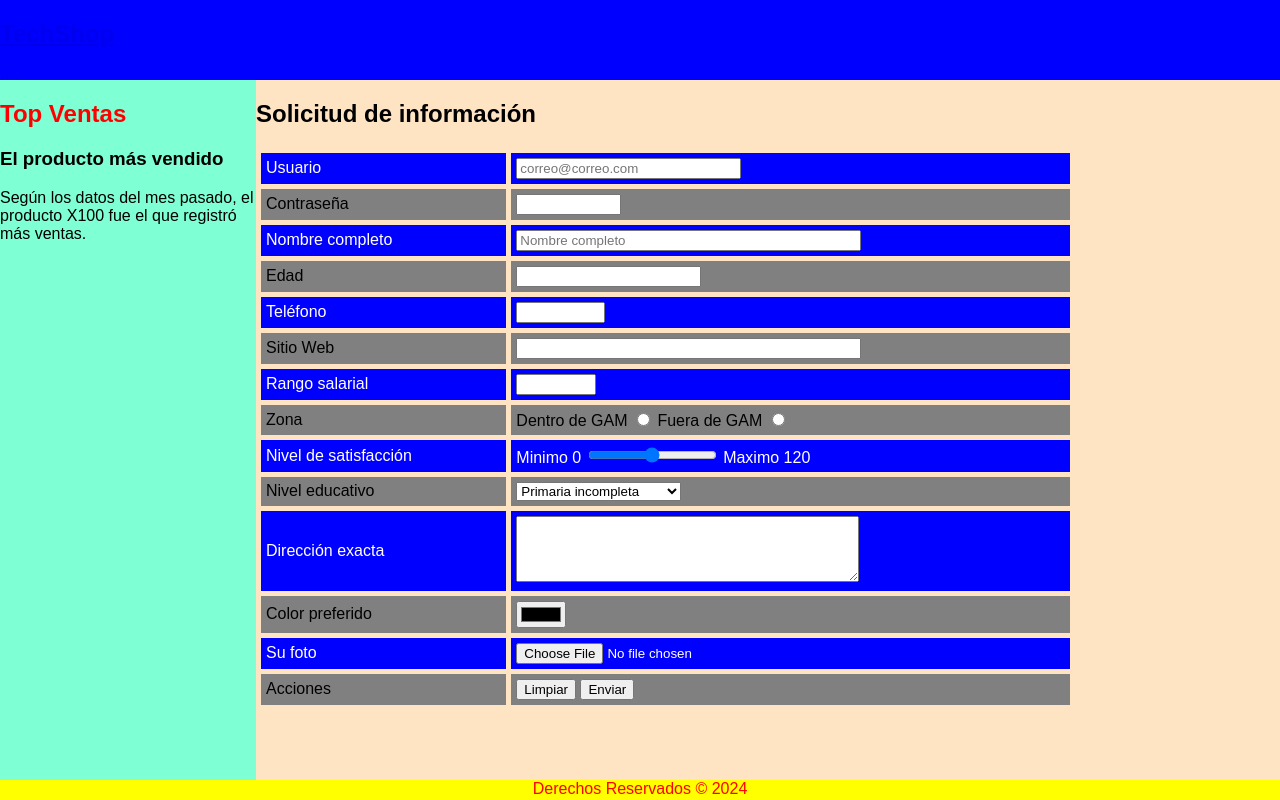
After one commit to Manuel0003/TiendaIIC, a Spring Boot app: page /formularios.html in a window 1280 px wide. The commit adds this page. Run offline with Spring Boot 4, Linux system fonts and the light colour scheme.

Commit message:
Semana tres commit del proyecto Tienda

```diff
--- /dev/null
+++ b/src/main/resources/static/css/estilos.css
@@ -0,0 +1,134 @@
+/*
+Click nbfs://nbhost/SystemFileSystem/Templates/Licenses/license-default.txt to change this license
+Click nbfs://nbhost/SystemFileSystem/Templates/Other/CascadeStyleSheet.css to edit this template
+*/
+/*
+    Created on : 3 jun 2024, 21:40:23
+    Author     : User
+*/
+
+body{
+    font-family: sans-serif;
+    padding: 80px 20px 0;
+    background-color: bisque;
+}
+
+.header{
+    position: fixed;
+    background-color: blue;
+    top: 0;
+    left: 0;
+    height: 80px;
+    width: 100%;
+}
+
+.aside{
+    position: fixed;
+    background-color: aquamarine;
+    top: 80px;
+    left: 0;
+    bottom: 20px;
+    width: 20%;
+}
+
+aside h2{
+    color: red;
+
+}
+
+
+.section{
+    overflow-y: scroll;
+    position: fixed;
+    background-color: bisque;
+    top:80px;
+    left:20%;
+    bottom:20px;
+    width:80%;
+}
+
+.footer{
+    position: fixed;
+    left:0;
+    bottom:0;
+    height:20px;
+    width:100%;
+    text-align: center;
+    background-color: yellow;
+    color: red;
+
+}
+
+/*
+a{
+    text-decoration: none;
+    background-color: green;
+    color: white;
+}
+
+a:hover{
+    background-color: black;
+    color: gray;
+}
+*/
+
+table{
+    width: 80%
+}
+
+thead tr{
+    background-color: black;
+    color: white;
+}
+
+tbody tr:nth-child(odd){
+    background-color: blue;
+    color: white;
+}
+
+tbody tr:nth-child(even){
+    background-color: gray;
+    color: black;
+}
+
+.logo{
+    font-size: 30px;
+    font-weight: bold;
+    padding:0 40px;
+    line-height: 90px;
+}
+
+.nav{
+    display: flex;
+    justify-content: space-between;
+    max-width: 992px;
+    margin:0 auto;
+}
+
+.nav-link{
+    color: white;
+    text-decoration: none;
+}
+
+.nav-menu{
+    display: flex;
+    margin-right: 40px;
+    list-style: none;
+}
+
+nav-menu-item{
+    font-size: 18px;
+    margin:0 10px;
+    line-height: 80px;
+    width: max-content;
+}
+
+nav-menu-link{
+    padding: 8px 12px;
+    border-radius: 4px;
+}
+
+nav-menu-link:hover{
+    background-color: #024070;
+    transition: 0.5s;
+}
--- a/src/main/resources/static/ejemplo2.html
+++ b/src/main/resources/static/ejemplo2.html
@@ -7,9 +7,8 @@ Click nbfs://nbhost/SystemFileSystem/Templates/Other/html.html to edit this temp
     <head>
         <title>Index</title>
         <meta charset="UTF-8">
-        <style>
-            p{background: red;color:white;}
-        </style>
+       <link href="css/estilos.css" rel="stylesheet" type="text/css"/>
+
     </head>
     <body>
         <header>
--- a/src/main/resources/static/ejemplo4.html
+++ b/src/main/resources/static/ejemplo4.html
@@ -7,7 +7,7 @@ Click nbfs://nbhost/SystemFileSystem/Templates/Other/html.html to edit this temp
     <head>
         <title>Index</title>
         <meta charset="UTF-8">
-        <meta name="viewport" content="width=device-width, initial-scale=1.0">
+        <link href="css/estilos.css" rel="stylesheet" type="text/css"/>
     </head>
     <body>
         <header>
--- a/src/main/resources/static/ejemplo5.html
+++ b/src/main/resources/static/ejemplo5.html
@@ -7,7 +7,7 @@ Click nbfs://nbhost/SystemFileSystem/Templates/Other/html.html to edit this temp
     <head>
         <title>Index</title>
         <meta charset="UTF-8">
-        <meta name="viewport" content="width=device-width, initial-scale=1.0">
+        <link href="css/estilos.css" rel="stylesheet" type="text/css"/>
     </head>
     <body>
         <header>
--- a/src/main/resources/static/ejemplo6.html
+++ b/src/main/resources/static/ejemplo6.html
@@ -7,7 +7,7 @@ Click nbfs://nbhost/SystemFileSystem/Templates/Other/html.html to edit this temp
     <head>
         <title>Index</title>
         <meta charset="UTF-8">
-        <meta name="viewport" content="width=device-width, initial-scale=1.0">
+        <link href="css/estilos.css" rel="stylesheet" type="text/css"/>
     </head>
     <body>
         <header>
--- a/src/main/resources/static/ejemplo7.html
+++ b/src/main/resources/static/ejemplo7.html
@@ -7,7 +7,7 @@ Click nbfs://nbhost/SystemFileSystem/Templates/Other/html.html to edit this temp
     <head>
         <title>Index</title>
         <meta charset="UTF-8">
-        <meta name="viewport" content="width=device-width, initial-scale=1.0">
+        <link href="css/estilos.css" rel="stylesheet" type="text/css"/>
     </head>
     <body>
         <a name="arriba"></a>
--- a/src/main/resources/static/ejemplo8.html
+++ b/src/main/resources/static/ejemplo8.html
@@ -7,7 +7,7 @@ Click nbfs://nbhost/SystemFileSystem/Templates/Other/html.html to edit this temp
     <head>
         <title>Index</title>
         <meta charset="UTF-8">
-        <meta name="viewport" content="width=device-width, initial-scale=1.0">
+        <link href="css/estilos.css" rel="stylesheet" type="text/css"/>
     </head>
     <body>
 
--- a/src/main/resources/static/ejemplo9.html
+++ b/src/main/resources/static/ejemplo9.html
@@ -7,7 +7,7 @@ Click nbfs://nbhost/SystemFileSystem/Templates/Other/html.html to edit this temp
     <head>
         <title>Index</title>
         <meta charset="UTF-8">
-        <meta name="viewport" content="width=device-width, initial-scale=1.0">
+        <link href="css/estilos.css" rel="stylesheet" type="text/css"/>
     </head>
     <body>
 
--- /dev/null
+++ b/src/main/resources/static/formularios.html
@@ -0,0 +1,150 @@
+<!DOCTYPE html>
+<!--
+Click nbfs://nbhost/SystemFileSystem/Templates/Licenses/license-default.txt to change this license
+Click nbfs://nbhost/SystemFileSystem/Templates/Other/html.html to edit this template
+-->
+<html>
+    <head>
+        <title>Formularios</title>
+        <meta charset="UTF-8">
+        <link href="css/estilos.css" rel="stylesheet" type="text/css"/>
+
+    </head>
+    <body>
+        <header class="header">
+            <nav>
+                <a href="Index.html"><h1>TechShop</h1></a>
+                <a href="Index.html">&triangleleft;</a>
+                <a href="ejemplo3.html">&triangleright;</a>
+            </nav>
+            <hr>
+        </header>
+        <aside class="aside">
+            <h2>Top Ventas</h2>
+            <h3>El producto más vendido</h3>
+            <p>Según los datos del mes pasado, el producto X100 fue el que registró más ventas.</p>
+        </aside>
+        <section class="section">
+            <article>
+                <header>
+                    <h2>Solicitud de información</h2>
+                </header>
+                <form action="#">
+                    <table border="0" cellspacing="5" cellpadding="5">
+                        <tbody>
+                            <tr>
+                                <td>Usuario</td>
+                                <td><input type="email"
+                                           name="usuario"
+                                           placeholder="correo@correo.com"
+                                           size="25"/>
+                                </td>
+                            </tr>
+                            <tr>
+                                <td>Contraseña</td>
+                                <td><input type="password"
+                                           name="clave"
+                                           size="10"/>
+                                </td>
+                            </tr>
+                            <tr>
+                                <td>Nombre completo</td>
+                                <td><input type="text"
+                                           name="nombre"
+                                           placeholder="Nombre completo"
+                                           size="40"/>
+                                </td>
+                            </tr>
+                            <tr>
+                                <td>Edad</td>
+                                <td><input type="number"
+                                           name="edad"
+                                           value=""
+                                           />
+                                </td>
+                            </tr>
+                            <tr>
+                                <td>Teléfono</td>
+                                <td><input type="tel"
+                                           name="telefono"
+                                           size="8"/>
+                                </td>
+                            </tr>
+                            <tr>
+                                <td>Sitio Web</td>
+                                <td><input type="url"
+                                           name="sitio"
+                                           size="40"/>
+                                </td>
+                            </tr>
+                            <tr>
+                                <td>Rango salarial</td>
+                                <td><input type="number"
+                                           name="salario"
+                                           min="400"
+                                           max="10000"
+                                           step="100"
+                                           />
+                                </td>
+                            </tr>
+                            <tr>
+                                <td>Zona</td>
+                                <td>
+                                    Dentro de GAM <input type="radio" name="zona" value="1">
+                                    Fuera de GAM  <input type="radio" name="zona" value="2">
+                                </td>
+                            </tr>
+                            <tr>
+                                <td>Nivel de satisfacción</td>
+                                <td> Minimo 0 <input type="range" min="0" max="10" step="1"/> Maximo 120
+                                </td>
+                            </tr>
+                            <tr>
+                                <td>Nivel educativo</td>
+                                <td>
+                                    <select name="nivel">
+                                        <option value="0"> Primaria incompleta</option>
+                                        <option value="1"> Primaria completa</option>
+                                        <option value="2"> Secundaria incompleta</option>
+                                        <option value="3"> Secundaria completa</option>
+                                        <option value="4"> Universitaria incompleta</option>
+                                        <option value="5"> Universitaria completa</option>
+                                    </select>
+                                </td>
+                            </tr>
+                            <tr>
+                                <td>Dirección exacta</td>
+                                <td>
+                                    <textarea name="direccion" rows="4" cols="40"></textarea>
+                                </td>
+                            </tr>
+                            <tr>
+                                <td>Color preferido</td>
+                                <td><input type="color"
+                                           name="color"/>
+                                </td>
+                            </tr>
+                            <tr>
+                                <td>Su foto</td>
+                                <td><input type="file"
+                                           name="foto"
+                                           accept="image/*"
+                                           />
+                                </td>
+                            </tr>
+                            <tr>
+                                <td>Acciones</td>
+                                <td>
+                                    <input type="reset" value="Limpiar"/>
+                                    <input type="submit" value="Enviar"/>
+                                </td>
+                            </tr>
+                        </tbody>
+
+                    </table>
+                </form>
+            </article>
+        </section>
+        <footer class="footer">Derechos Reservados &COPY; 2024</footer>
+    </body>
+</html>
```
Also changed, not shown: src/main/resources/static/Index.html (+17 -11 lines), src/main/resources/static/Index_1.html (added, +98 -0 lines), src/main/resources/static/audios.html (added, +49 -0 lines), src/main/resources/static/ejemplo3.html (+52 -6 lines), src/main/resources/static/iframe.html (added, +66 -0 lines), src/main/resources/static/img/css/estilos.css (deleted, +0 -8 lines), src/main/resources/static/videos.html (added, +51 -0 lines), src/main/resources/static/img/torpedo.jpg (added), 2 other files.
